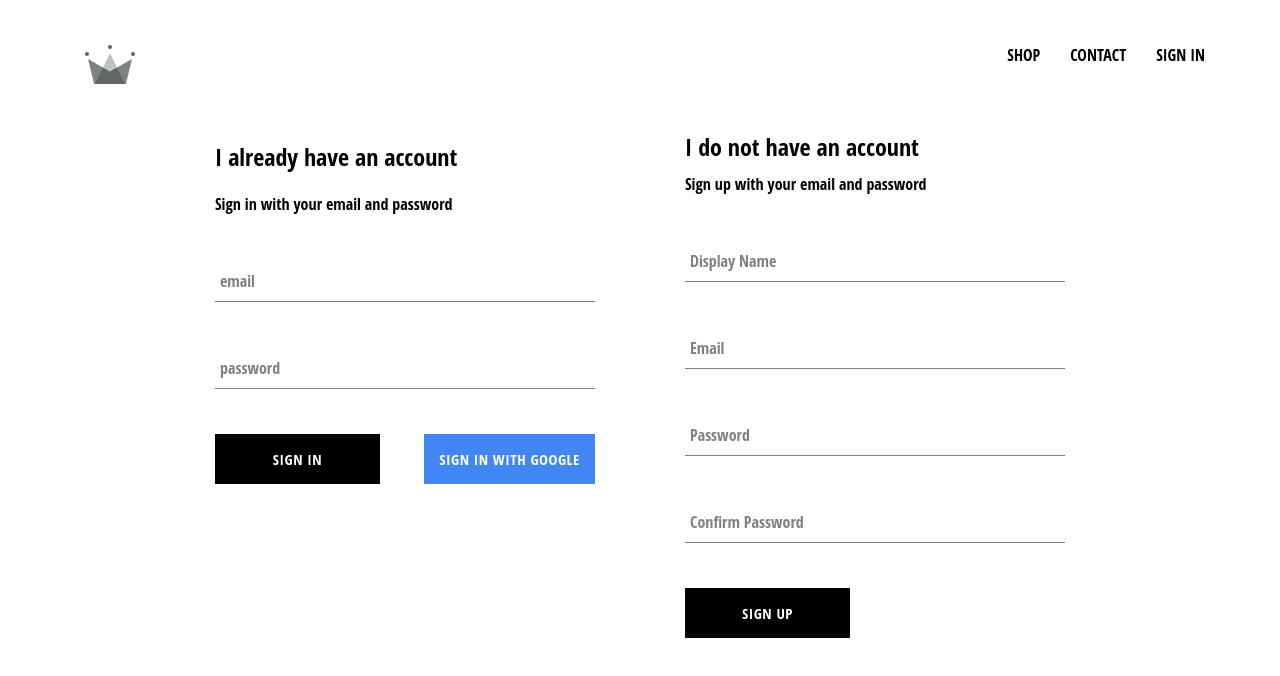
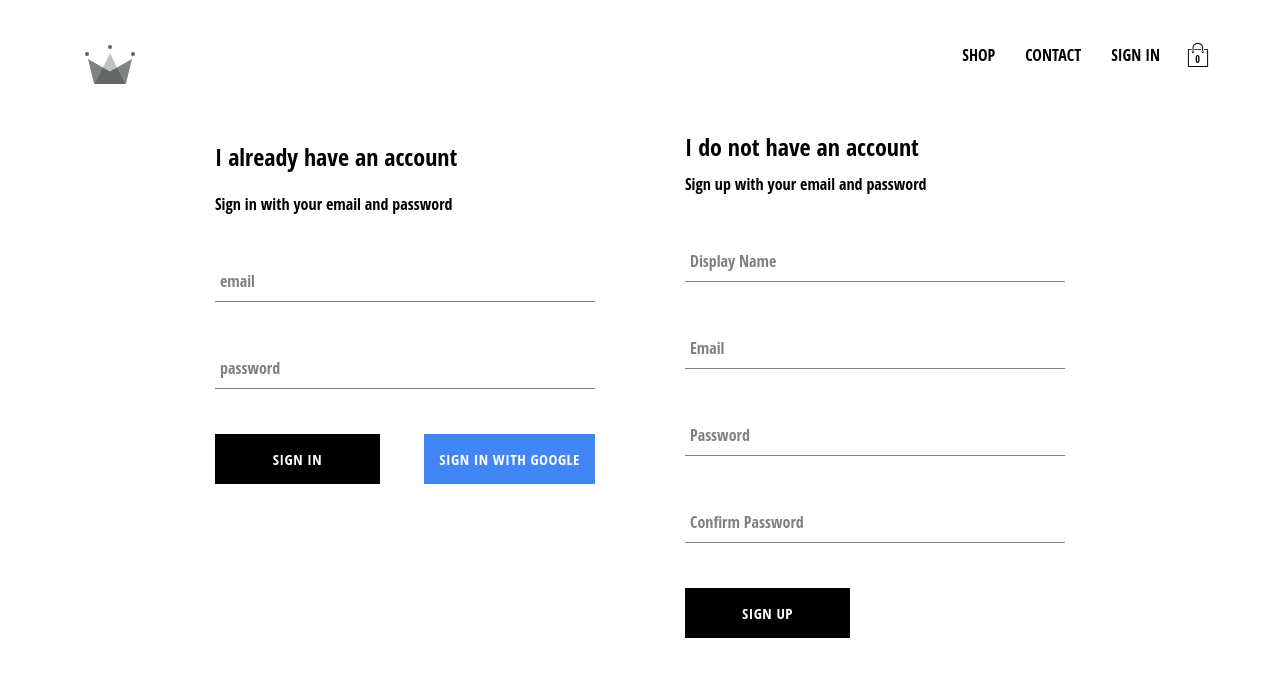
Before and after one commit to dbarros64/new-crwn-clothing-app, a React (Create React App) app: page /signin in a window 1280 px wide. Shown: the top 676 px of the page. Built offline with nearby package versions, Linux system fonts and the light colour scheme; no server answers.

Commit message:
added cartIcon and Cartdropdown components to app and implemented Cart Reducer

```diff
--- /dev/null
+++ b/src/Components/CartDropdown/CartDropdown.js
@@ -0,0 +1,15 @@
+import React from 'react';
+import CustomButton from '../CustomButton/CustomButton';
+
+import './CartDropdown.styles.scss';
+
+
+const CartDropdown = () => (
+    <div className='cart-dropdown'>
+        <div className='cart-items' />
+        <CustomButton>GO TO CHECKOUT</CustomButton>
+    </div>
+);
+
+
+export default CartDropdown;
--- /dev/null
+++ b/src/Components/CartDropdown/CartDropdown.styles.scss
@@ -0,0 +1,24 @@
+.cart-dropdown {
+    position: absolute;
+    width: 240px;
+    height: 340px;
+    display: flex;
+    flex-direction: column;
+    padding: 20px;
+    border: 1px solid black;
+    background-color: white;
+    top: 90px;
+    right: 40px;
+    z-index: 5;
+
+    .cart-items {
+      height: 240px;
+      display: flex;
+      flex-direction: column;
+      overflow: scroll;
+    }
+
+    button {
+      margin-top: auto;
+    }
+  }
--- /dev/null
+++ b/src/Components/CartIcon/CartIcon.js
@@ -0,0 +1,21 @@
+import React from 'react';
+import { ReactComponent as ShoppingIcon } from '../../Assets/shopping-bag.svg'
+import { connect } from 'react-redux';
+import { toggleCartHidden } from '../../redux/cart/cart.actions';
+
+import './CartIcon.styles.scss';
+
+
+const CartIcon = ({ toggleCartHidden }) => (
+    <div className='cart-icon' onClick={toggleCartHidden}>
+        <ShoppingIcon className='shopping-icon' />
+        <span className='item-count'>0</span>
+    </div>
+);
+
+const mapDispatchToProps = dispatch => ({
+    toggleCartHidden: () => dispatch(toggleCartHidden())
+});
+
+
+export default connect(null, mapDispatchToProps)(CartIcon);
--- /dev/null
+++ b/src/Components/CartIcon/CartIcon.styles.scss
@@ -0,0 +1,21 @@
+.cart-icon {
+    width: 45px;
+    height: 45px;
+    position: relative;
+    display: flex;
+    align-items: center;
+    justify-content: center;
+    cursor: pointer;
+
+    .shopping-icon {
+      width: 24px;
+      height: 24px;
+    }
+
+    .item-count {
+      position: absolute;
+      font-size: 10px;
+      font-weight: bold;
+      bottom: 12px;
+    }
+  }
--- a/src/Components/Header/Header.js
+++ b/src/Components/Header/Header.js
@@ -2,6 +2,8 @@
 import { Link } from 'react-router-dom';
 import { auth } from '../../Firebase/Firebase.config';
 import { connect } from 'react-redux';
+import CartIcon from '../CartIcon/CartIcon';
+import CartDropdown from '../CartDropdown/CartDropdown';
 
 import { ReactComponent as Logo } from '../../Assets/crown.svg';
 
@@ -9,7 +11,7 @@
 import './Header.styles.scss';
 
 
-const Header = ({ currentUser }) => (
+const Header = ({ currentUser, hidden }) => (
     <div className='header'>
         <Link className='logo-container' to='/'>
             <Logo className='logo' />
@@ -27,12 +29,15 @@
                 :
                 <Link className='option' to='/signin'>SIGN IN</Link>
             }
+            <CartIcon />
         </div>
+        {hidden ? null : <CartDropdown />}
     </div>
 );
 
-const mapStateToProps = state => ({
-    currentUser: state.user.currentUser
+const mapStateToProps = ({user: { currentUser}, cart: { hidden }}) => ({
+    currentUser,
+    hidden
 })
 
 
--- /dev/null
+++ b/src/redux/cart/cart.actions.js
@@ -0,0 +1,6 @@
+import { CartActionTypes } from "./cart.types";
+
+
+export const toggleCartHidden = () => ({
+    type: CartActionTypes.TOGGLE_CART_HIDDEN
+});
--- /dev/null
+++ b/src/redux/cart/cart.reducer.js
@@ -0,0 +1,22 @@
+import { CartActionTypes } from "./cart.types";
+
+
+const INITIAL_STATE = {
+    hidden: true
+};
+
+
+const cartReducer = (state = INITIAL_STATE, action) => {
+    switch (action.type) {
+        case CartActionTypes.TOGGLE_CART_HIDDEN:
+            return {
+                ...state,
+                hidden: !state.hidden
+            };
+        default:
+            return state;
+    }
+};
+
+
+export default cartReducer;
--- /dev/null
+++ b/src/redux/cart/cart.types.js
@@ -0,0 +1,3 @@
+export const CartActionTypes = {
+    TOGGLE_CART_HIDDEN: 'TOGGLE_CART_HIDDEN'
+};
--- a/src/redux/root-reducer.js
+++ b/src/redux/root-reducer.js
@@ -1,7 +1,9 @@
 import { combineReducers } from "redux";
 
 import userReducer from "./user/user-reducer";
+import cartReducer from "./cart/cart.reducer";
 
 export default combineReducers({
-    user: userReducer
+    user: userReducer,
+    cart: cartReducer
 });
--- a/src/redux/user/user-reducer.js
+++ b/src/redux/user/user-reducer.js
@@ -1,3 +1,5 @@
+import { UserActionTypes } from "./user.types";
+
 
 const INITIAL_STATE = {
     currentUser: null
@@ -5,7 +7,7 @@
 
 const userReducer = (state = INITIAL_STATE, action) => {
     switch (action.type) {
-        case 'SET_CURRENT_USER':
+        case UserActionTypes.SET_CURRENT_USER:
             return {
                 ...state,
                 currentUser: action.payload
```
Also changed, not shown: src/Assets/shopping-bag.svg (added).
